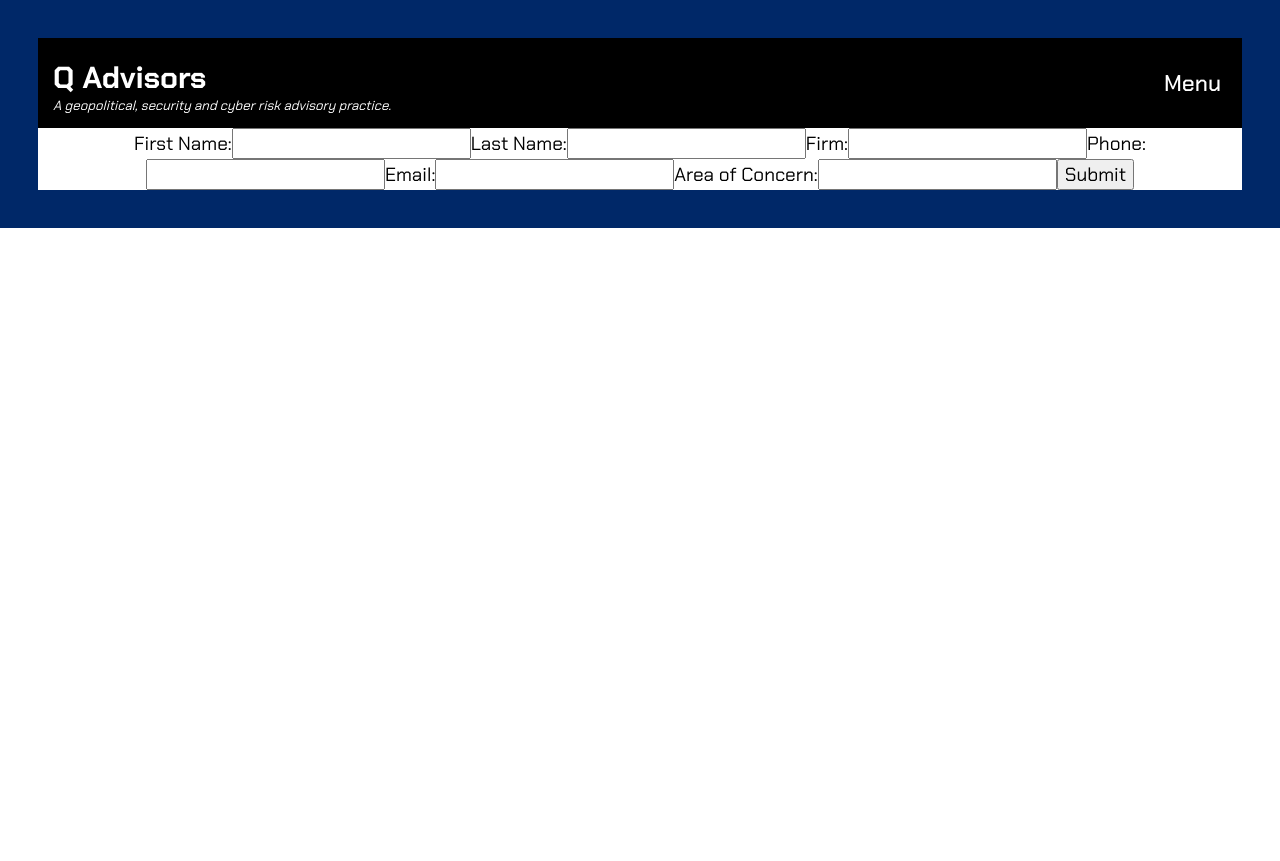
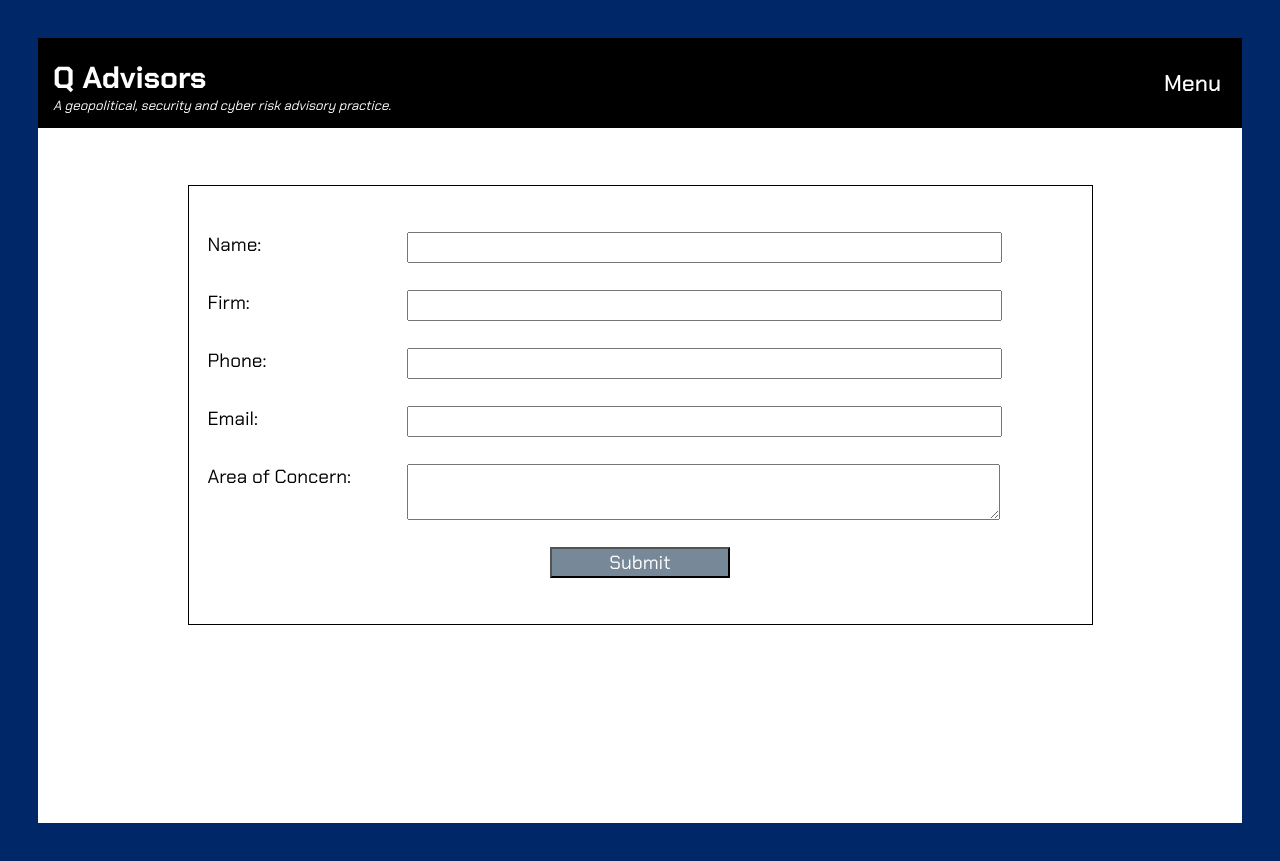
Before and after one commit to tdberg21/quint, a React (Create React App) app: page /inquery in a window 1280 px wide. Before the commit the page ends 800 px from the top, so only its background shows below. Built offline with nearby package versions, Linux system fonts and the light colour scheme.

Commit message:
Fix and style the form

```diff
--- a/src/Components/InqueryForm/InqueryForm.js
+++ b/src/Components/InqueryForm/InqueryForm.js
@@ -1,11 +1,12 @@
 import React, { Component } from 'react';
+import './InqueryForm.css';
 
 class InqueryForm extends Component {
   constructor() {
     super();
 
     this.state = {
-      firstName: '',
+      name: '',
       lastName: '',
       firm: '',
       phone: '',
@@ -30,69 +31,67 @@
 
   render() {
     return (
-      <div>
-        <form onSubmit={this.handleSubmit}>
-          <label htmlFor="firstName">
-            First Name:
+      <div className="inquery-form-component">
+        <form onSubmit={this.handleSubmit} className="inquery-form">
+          <div className="inquery-form-sections name-section">
+            <label htmlFor="name">Name:</label>
             <input
               type="text"
               value={this.state.value}
-              id="firstName"
-              name="firstName"
+              id="name"
+              name="name"
               onChange={this.handleChange}
+              className="inquery-form-inputs"
             />
-          </label>
-          <label htmlFor="lastName">
-            Last Name:
-            <input
-              type="text"
-              value={this.state.value}
-              id="lastName"
-              name="lastName"
-              onChange={this.handleChange}
-            />
-          </label>
-          <label htmlFor="firm">
-            Firm:
+          </div>
+          <div className="inquery-form-sections firm-section">
+            <label htmlFor="firm">Firm:</label>
             <input
               type="text"
               value={this.state.value}
               id="firm"
               name="firm"
               onChange={this.handleChange}
+              className="inquery-form-inputs"
             />
-          </label>
-          <label htmlFor="phone">
-            Phone:
+          </div>
+          <div className="inquery-form-sections phone-section">
+            <label htmlFor="phone">Phone:</label>
             <input
               type="text"
               value={this.state.value}
               id="phone"
               name="phone"
               onChange={this.handleChange}
+              className="inquery-form-inputs"
             />
-          </label>
-          <label htmlFor="email">
-            Email:
+          </div>
+          <div className="inquery-form-sections email-section">
+            <label htmlFor="email">Email:</label>
             <input
-              type="text"
+              type="email"
               value={this.state.value}
               id="email"
               name="email"
               onChange={this.handleChange}
+              className="inquery-form-inputs"
             />
-          </label>
-          <label htmlFor="concernArea">
-            Area of Concern:
-            <input
+          </div>
+          <div className="inquery-form-sections concern-area-section">
+            <label htmlFor="concernArea">Area of Concern:</label>
+            <textarea
               type="text"
               value={this.state.value}
               id="concernArea"
               name="concernArea"
               onChange={this.handleChange}
             />
-          </label>
-          <input type="submit" value="Submit" />
+          </div>
+          <input
+            type="submit"
+            value="Submit"
+            className="inquery-submit-button"
+          />
         </form>
       </div>
     );
```
